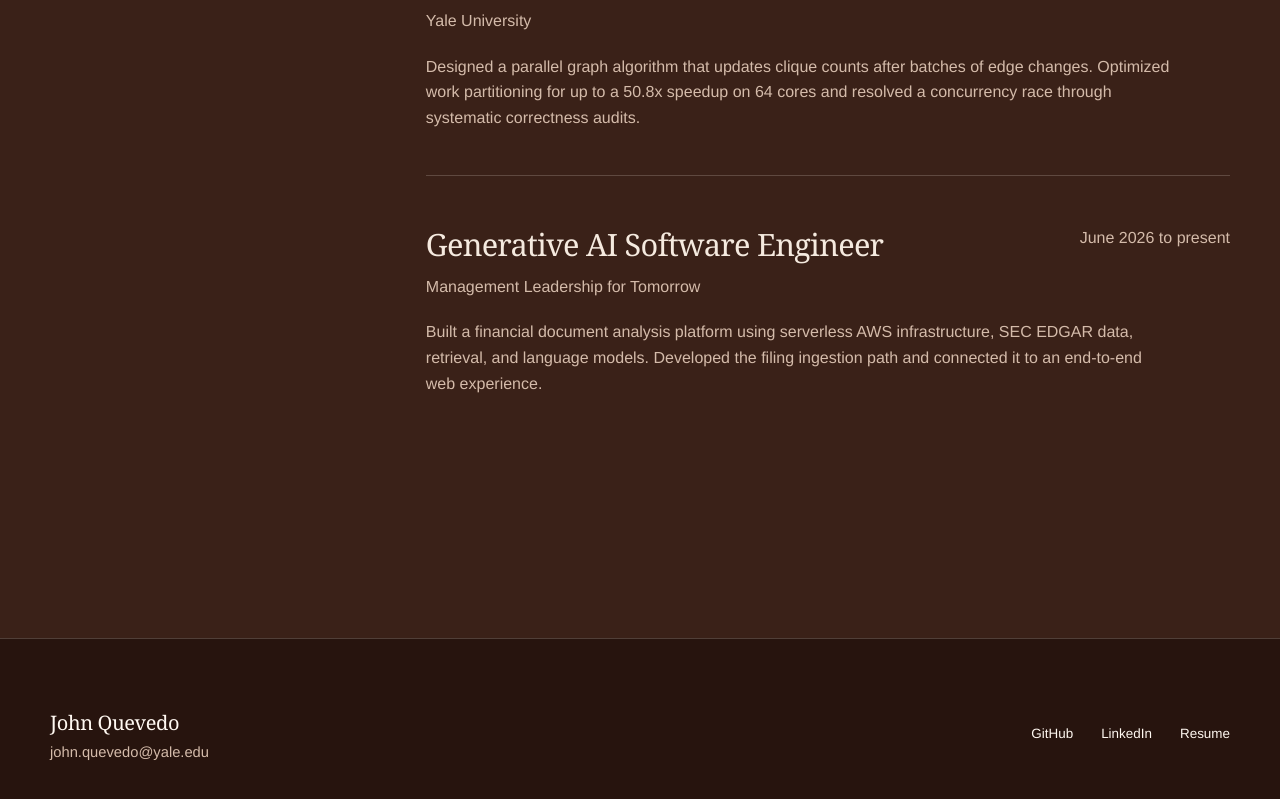
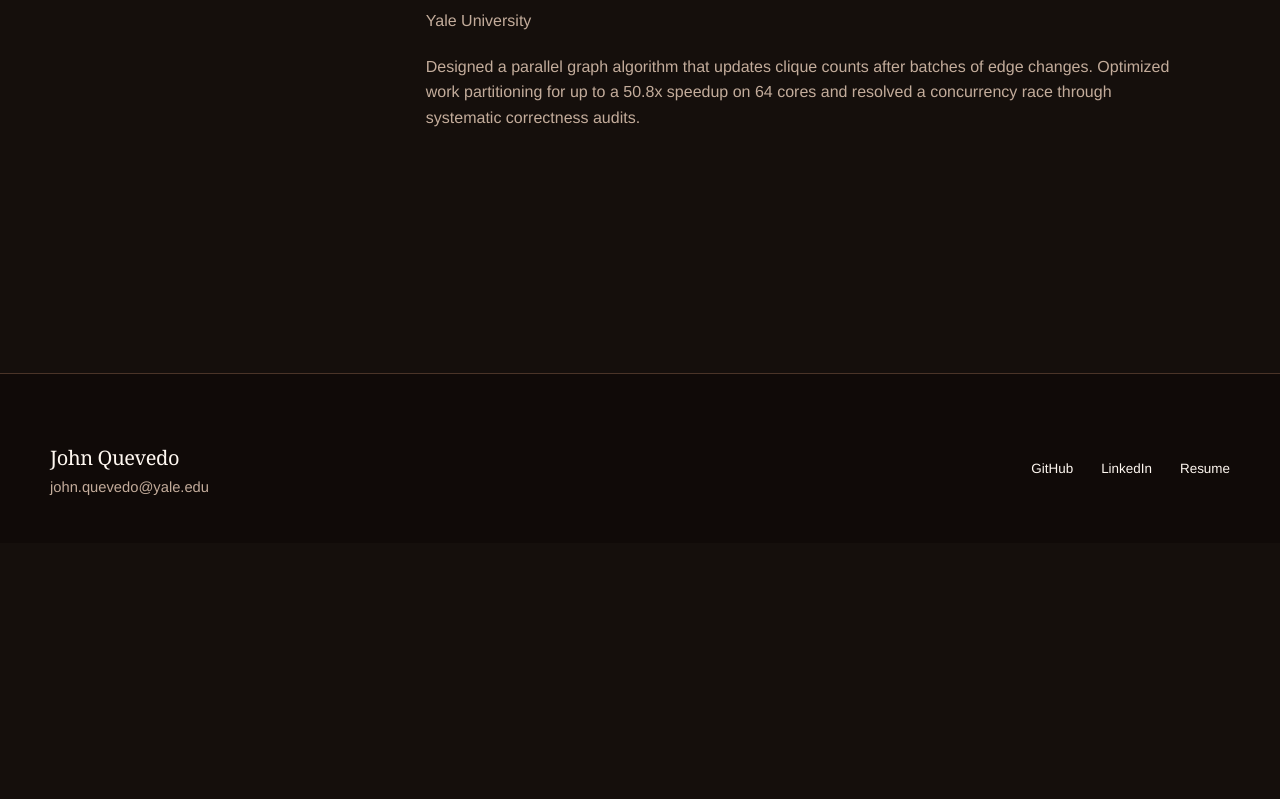
Before and after one commit to johnquevedo/my-website, a Next.js app: page /work in a window 1280 px wide. Shown: the part 1970-2769 px from the top of the page. After the commit the page ends 2513 px from the top, so only its background shows below. Built offline with nearby package versions, Linux system fonts and the light colour scheme.

Commit message:
Restore dark brown theme

```diff
--- a/app/globals.css
+++ b/app/globals.css
@@ -1,15 +1,15 @@
 @import "tailwindcss";
 
 :root {
-  --cream: #f5eadf;
+  --cream: #f4e7dc;
   --paper: #fff8f1;
-  --chocolate: #3a2118;
-  --deep-chocolate: #27140e;
-  --cocoa: #d4bbaa;
-  --milk: #b98f79;
-  --sand: #714b3a;
-  --line: rgba(245, 234, 223, 0.2);
-  --shadow: rgba(0, 0, 0, 0.28);
+  --chocolate: #150f0c;
+  --deep-chocolate: #100a08;
+  --cocoa: #c3ac9b;
+  --milk: #b67a4d;
+  --sand: #4a3428;
+  --line: #4a3428;
+  --shadow: rgba(0, 0, 0, 0.36);
 }
 
 * {
@@ -23,7 +23,7 @@ html {
 body {
   margin: 0;
   background:
-    radial-gradient(circle at 15% 8%, rgba(134, 86, 64, 0.28), transparent 32%),
+    radial-gradient(circle at top right, rgba(182, 122, 77, 0.12), transparent 45%),
     var(--chocolate);
   color: var(--cream);
   font-family:
@@ -56,7 +56,7 @@ a {
   top: 0;
   z-index: 20;
   border-bottom: 1px solid var(--line);
-  background: rgba(58, 33, 24, 0.9);
+  background: rgba(21, 15, 12, 0.9);
   backdrop-filter: blur(16px);
 }
 
--- a/app/work/page.tsx
+++ b/app/work/page.tsx
@@ -124,21 +124,6 @@ export default function WorkPage() {
                 race through systematic correctness audits.
               </p>
             </article>
-            <article>
-              <div className="experience-heading">
-                <div>
-                  <h2>Generative AI Software Engineer</h2>
-                  <p>Management Leadership for Tomorrow</p>
-                </div>
-                <p>June 2026 to present</p>
-              </div>
-              <p>
-                Built a financial document analysis platform using serverless
-                AWS infrastructure, SEC EDGAR data, retrieval, and language
-                models. Developed the filing ingestion path and connected it to
-                an end-to-end web experience.
-              </p>
-            </article>
           </div>
         </section>
       </main>
```
Also changed, not shown: public/og.png.
